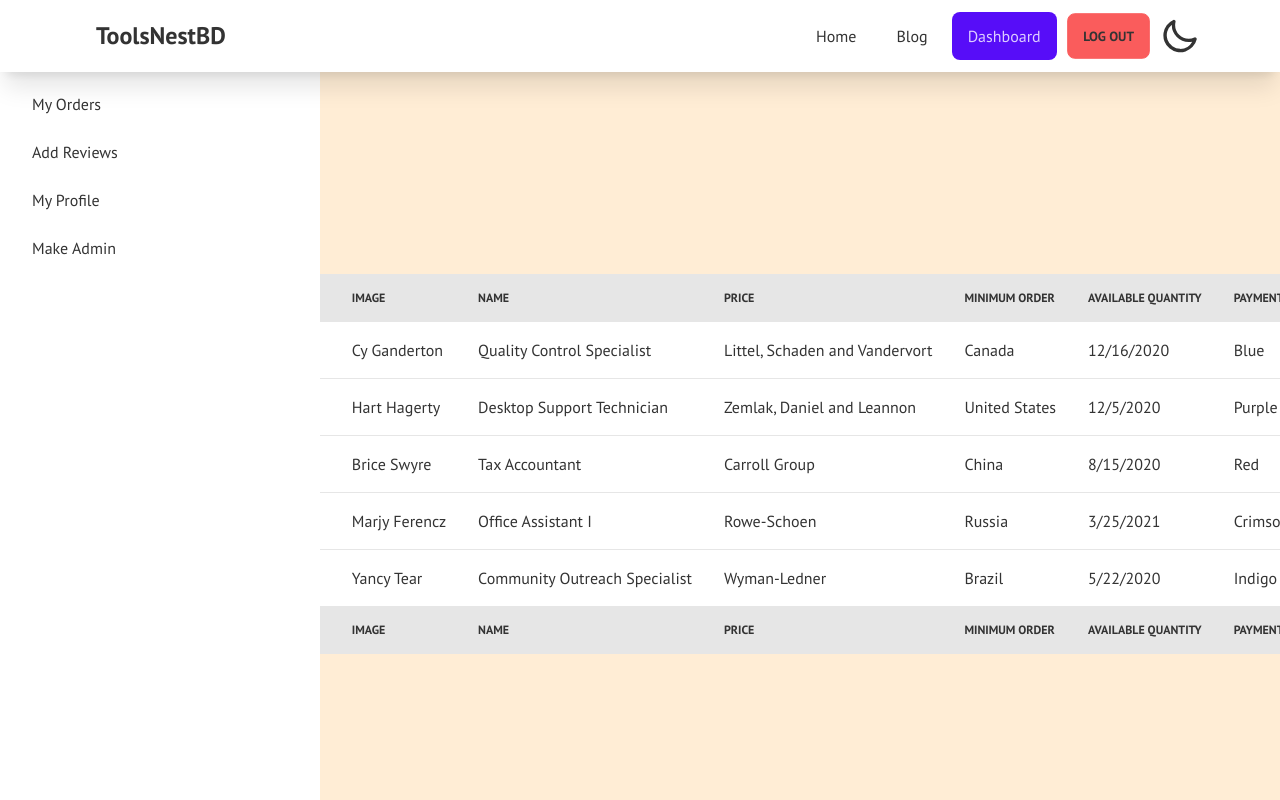
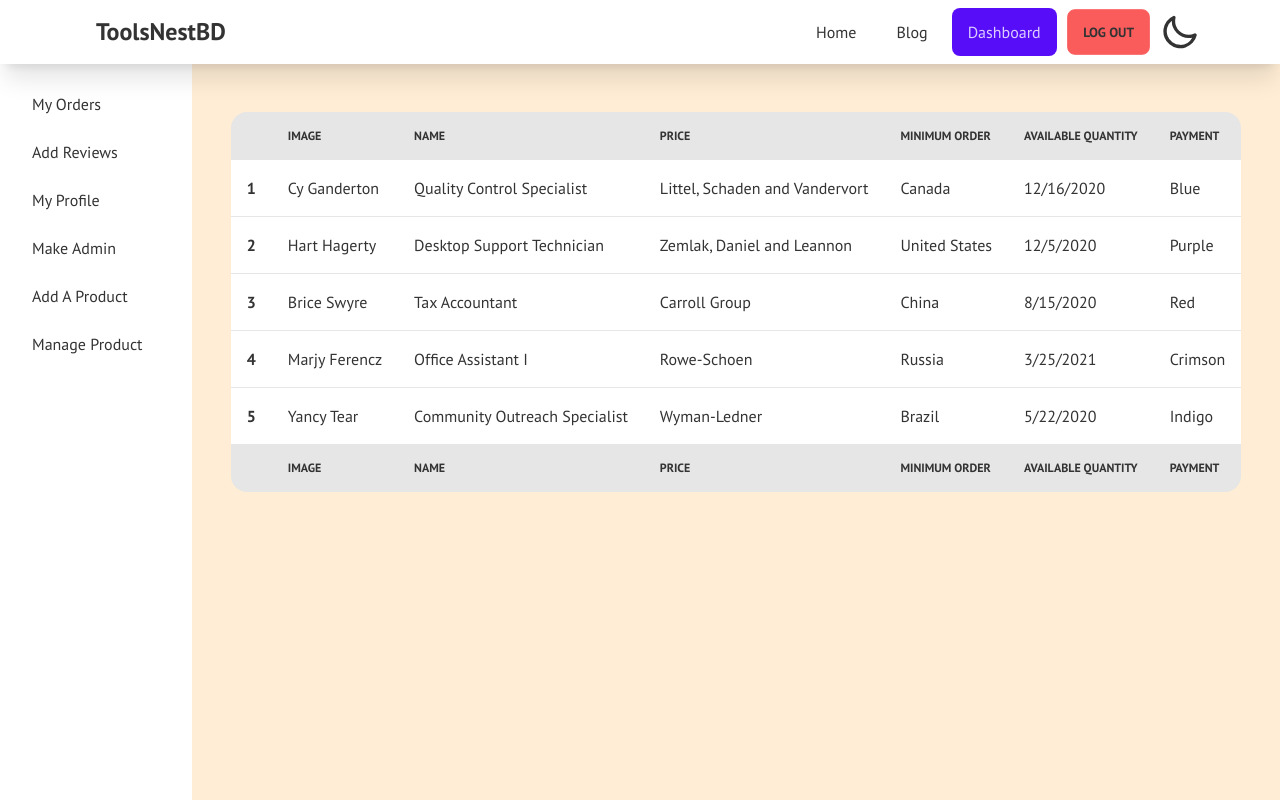
Before and after one commit to shadikmahamudsohan/manufacturer-website-client-side, a React (Create React App) app: page /dashboard in a window 1280 px wide. Built offline with nearby package versions, Linux system fonts and the light colour scheme; no server answers; sample sign-in values are in the browser's storage.

Commit message:
dashboard slider fixed

```diff
--- a/src/App.js
+++ b/src/App.js
@@ -20,6 +20,8 @@ import Dashboard from './Pages/Dashboard/Dashboard';
 import SignUp from './Pages/Authentication/SignUp';
 import MakeAdmin from './Pages/Dashboard/MakeAdmin';
 import RequireAdmin from './Pages/Authentication/RequireAdmin';
+import AddProduct from './Pages/Dashboard/AddProduct';
+import ManageProducts from './Pages/Dashboard/ManageProducts';
 
 function App() {
   useEffect(() => {
@@ -45,6 +47,12 @@ function App() {
             <Route path="make-admin" element={<RequireAdmin>
               <MakeAdmin />
             </RequireAdmin>}></Route>
+            <Route path="add-product" element={<RequireAdmin>
+              <AddProduct />
+            </RequireAdmin>}></Route>
+            <Route path="manage-product" element={<RequireAdmin>
+              <ManageProducts />
+            </RequireAdmin>}></Route>
           </Route>
           <Route path='*' element={<NotFound />} />
         </Routes>
--- a/src/Hooks/useAdmin.js
+++ b/src/Hooks/useAdmin.js
@@ -1,8 +1,20 @@
-import { useState } from 'react';
+import { useEffect, useState } from 'react';
+import { useAuthState } from 'react-firebase-hooks/auth';
+import auth from '../firebase/firebase.init';
 
 const useAdmin = () => {
-    const [admin, setAdmin] = useState(true);
-    return [admin];
+    const [user] = useAuthState(auth);
+    const [isAdmin, setIsAdmin] = useState({});
+    const [isLoading, setIsLoading] = useState(true);
+    useEffect(() => {
+        fetch(`http://localhost:5000/get-user/${user?.email}`)
+            .then(res => res.json())
+            .then(data => {
+                setIsLoading(false);
+                setIsAdmin(data?.admin);
+            });
+    }, [user?.email]);
+    return [isAdmin, setIsAdmin, isLoading];
 };
 
 export default useAdmin;
--- /dev/null
+++ b/src/Pages/Dashboard/AddProduct.js
@@ -0,0 +1,11 @@
+import React from 'react';
+
+const AddProduct = () => {
+    return (
+        <div>
+
+        </div>
+    );
+};
+
+export default AddProduct;
--- a/src/Pages/Dashboard/AddReviews.js
+++ b/src/Pages/Dashboard/AddReviews.js
@@ -21,6 +21,7 @@ const AddReviews = () => {
         reset();
     };
     return (
+        <div className="flex justify-center items-center my-12">
             <div className='card shadow-xl rounded-3xl px-10 py-5 bg-base-100 '>
                 <h1 className='text-secondary text-3xl text-center mb-5 font-bold'>My reviews</h1>
                 <form onSubmit={handleSubmit(onSubmit)}>
@@ -77,6 +78,7 @@ const AddReviews = () => {
                     <input className='btn w-full text-white' type="submit" value="Add" />
                 </form>
             </div>
+        </div>
     );
 };
 
--- a/src/Pages/Dashboard/DashboardSlider.js
+++ b/src/Pages/Dashboard/DashboardSlider.js
@@ -4,14 +4,14 @@ import useAdmin from '../../Hooks/useAdmin';
 const DashboardSlider = ({ children }) => {
     const [admin] = useAdmin();
     return (
-        <div class="drawer drawer-mobile mt-16 bg-accent">
+        <div class="drawer drawer-mobile bg-accent">
             <input id="my-drawer-2" type="checkbox" class="drawer-toggle" />
-            <div class="drawer-content flex flex-col items-center justify-center">
+            <div class="drawer-content">
                 {children}
             </div>
             <div class="drawer-side">
                 <label for="my-drawer-2" class="drawer-overlay"></label>
-                <ul class="menu p-4 overflow-y-auto w-80 bg-base-100 text-base-content">
+                <ul class="menu p-4 overflow-y-auto w-48 bg-base-100 text-base-content">
                     <li>
                         <NavLink to="/dashboard/">My Orders</NavLink>
                     </li>
@@ -26,6 +26,12 @@ const DashboardSlider = ({ children }) => {
                             <li>
                                 <NavLink to="/dashboard/make-admin">Make Admin</NavLink>
                             </li>
+                            <li>
+                                <NavLink to="/dashboard/add-product">Add A Product</NavLink>
+                            </li>
+                            <li>
+                                <NavLink to="/dashboard/manage-product">Manage Product</NavLink>
+                            </li>
                         </>
                     }
                 </ul>
--- a/src/Pages/Dashboard/MakeAdmin.js
+++ b/src/Pages/Dashboard/MakeAdmin.js
@@ -25,9 +25,10 @@ const MakeAdmin = () => {
     }
 
     return (
-        <div className='lg:w-3/5 sm:w-auto'>
+        <div className="flex justify-center items-center my-12">
+            <div className='lg:w-3/5 sm:w-full'>
                 <h1 className='text-center mb-5 text-primary text-3xl font-bold'>My Admin for this website</h1>
-            <div className="overflow-x-auto shadow-2xl">
+                <div className="overflow-x-auto shadow-2xl rounded-3xl">
                     <table className="table w-full">
                         <thead>
                             <tr>
@@ -45,6 +46,7 @@ const MakeAdmin = () => {
                     </table>
                 </div>
             </div>
+        </div>
     );
 };
 
--- /dev/null
+++ b/src/Pages/Dashboard/ManageProducts.js
@@ -0,0 +1,11 @@
+import React from 'react';
+
+const ManageProducts = () => {
+    return (
+        <div>
+
+        </div>
+    );
+};
+
+export default ManageProducts;
--- a/src/Pages/Dashboard/MyOrders.js
+++ b/src/Pages/Dashboard/MyOrders.js
@@ -2,6 +2,7 @@ import React from 'react';
 
 const MyOrders = () => {
     return (
+        <div className="flex justify-center items-center my-12">
             <div class="overflow-x-auto">
                 <table class="table w-full">
                     <thead>
@@ -75,6 +76,7 @@ const MyOrders = () => {
                     </tfoot>
                 </table>
             </div>
+        </div>
     );
 };
 
--- a/src/Pages/Dashboard/MyProfile.js
+++ b/src/Pages/Dashboard/MyProfile.js
@@ -67,8 +67,8 @@ const MyProfile = () => {
     };
 
     return (
-
-        <div class="card w-auto lg:w-3/5 bg-base-100 shadow-xl relative">
+        <div className="flex justify-center items-center my-12">
+            <div class="card w-full lg:w-3/5 bg-base-100 shadow-xl relative">
                 <div className="mb-12">
                     {user?.photoURL ? <div class="avatar online absolute right-5 top-5">
                         <div class="w-12 rounded-full ring ring-primary ring-offset-base-100 ring-offset-2">
@@ -186,6 +186,7 @@ const MyProfile = () => {
                     </form>
                 </div>
             </div>
+        </div>
     );
 };
 
--- a/src/Pages/Home/Banner.js
+++ b/src/Pages/Home/Banner.js
@@ -2,7 +2,7 @@ import React from 'react';
 
 const Banner = () => {
     return (
-        <div className='bg-gradient-to-r from-base-100 to-accent hero relative mt-16 lg:h-screen md:h-auto'>
+        <div className='bg-gradient-to-r from-base-100 to-accent hero relative lg:h-screen md:h-auto'>
             <div className='hero-content flex-col lg:flex-row'>
                 <div>
                     <p
--- a/src/Shared/Navbar.js
+++ b/src/Shared/Navbar.js
@@ -71,7 +71,7 @@ const Navbar = ({ children }) => {
         <div data-theme={dark ? 'dark' : 'light'} className='drawer drawer-end'>
             <input id='my-drawer-3' type='checkbox' className='drawer-toggle' />
             <div className='drawer-content flex flex-col'>
-                <div className='w-full navbar fixed top-0 z-50 lg:px-20 bg-base-100 py-3 shadow-xl'>
+                <div className='w-full navbar sticky top-0 z-50 lg:px-20 bg-base-100 py-3 shadow-xl'>
                     {pathname?.includes('dashboard') && <label for="my-drawer-2" tabindex="0" class="btn btn-ghost lg:hidden">
                         <svg xmlns="http://www.w3.org/2000/svg" class="h-5 w-5" fill="none" viewBox="0 0 24 24" stroke="currentColor"><path stroke-linecap="round" stroke-linejoin="round" stroke-width="2" d="M4 6h16M4 12h16M4 18h7" /></svg>
                     </label>}
```
Lines whose indentation alone changed are shown as unchanged.
